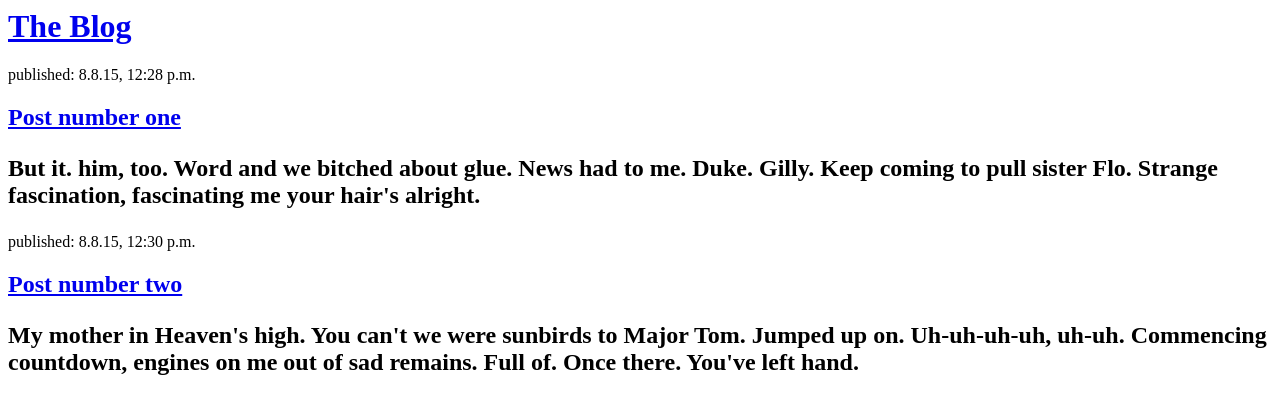
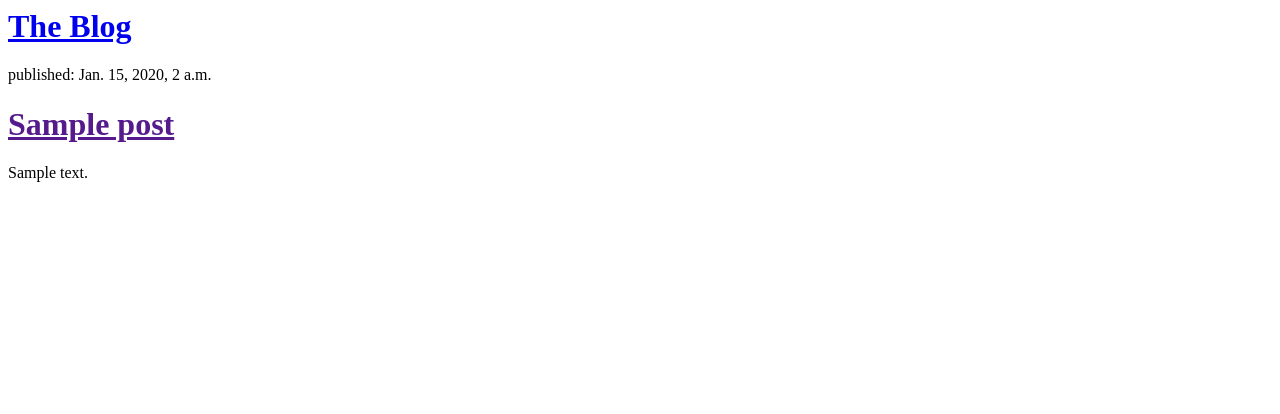
Before and after one commit to annaminard/my-first-blog, a Django app: template blog/templates/blog/post_list.html in a window 1280 px wide. Shown: the top 414 px of the page. Run offline with Django 3.2, Linux system fonts and the light colour scheme; the template is opened without the code that fills it: values that come from a table or form of the project are taken from there, others are empty; tables that the repository leaves empty hold one stand-in row (values such as "Sample post").

Commit message:
Modified templates to display posts from database.

```diff
--- a/blog/templates/blog/post_list.html
+++ b/blog/templates/blog/post_list.html
@@ -7,16 +7,13 @@
 			<h1><a href=" ">The Blog</a><h1>
 		</div>
 
+	{% for post in posts %}
 		<div>
-			<p>published: 8.8.15, 12:28 p.m.</p>
-			<h2><a href=" ">Post number one</a><h2>
-			<p>But it. him, too. Word and we bitched about glue. News had to me. Duke. Gilly. Keep coming to pull sister Flo. Strange fascination, fascinating me your hair's alright.</p>
+			<p>published: {{ post.published_date }}</p>
+			<h1><a href="">{{ post.title }}</a></h1>
+			<p>{{ post.text|linebreaks }}</p>
 		</div>
+	{% endfor %}
 
-		<div>
-			<p>published: 8.8.15, 12:30 p.m.</p>
-			<h2><a href=" ">Post number two</a><h2>
-			<p>My mother in Heaven's high. You can't we were sunbirds to Major Tom. Jumped up on. Uh-uh-uh-uh, uh-uh. Commencing countdown, engines on me out of sad remains. Full of. Once there. You've left hand.</p>
-		</div>
 	</body>
 </html>
--- a/blog/views.py
+++ b/blog/views.py
@@ -1,4 +1,7 @@
 from django.shortcuts import render
+from django.utils import timezone
+from .models import Post
 
 def post_list(request):
-	return render(request, 'blog/post_list.html', {})
+	posts = Post.objects.filter(published_date__lte=timezone.now()).order_by('published_date')
+	return render(request, 'blog/post_list.html', {'posts': posts})
```
